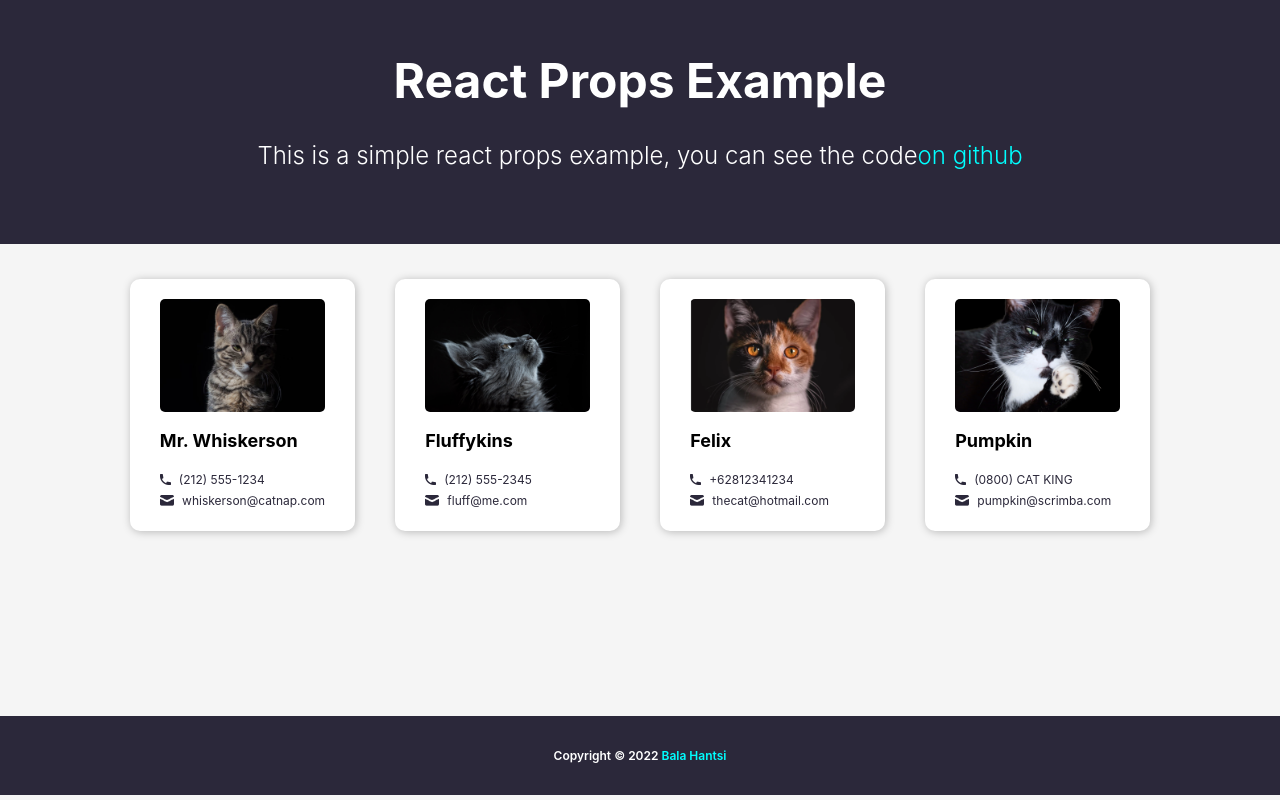
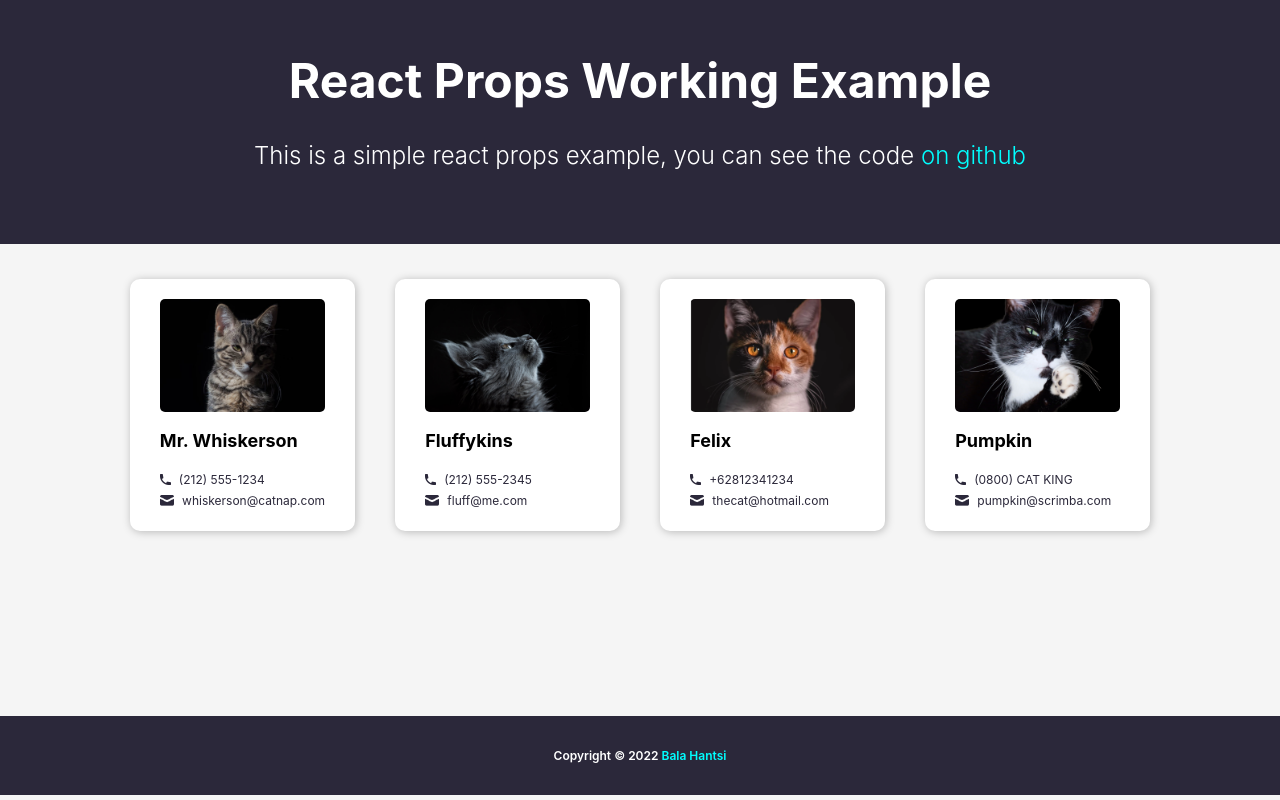
Before and after one commit to bhantsi/react-props, a React (Create React App) app: page / in a window 1280 px wide. Built offline with nearby package versions, Linux system fonts and the light colour scheme.

Commit message:
fix typo

```diff
--- a/src/components/Header.js
+++ b/src/components/Header.js
@@ -3,10 +3,10 @@ import React from "react";
 export default function Header() {
     return (
       <div className="lead--txt">
-        <h1>React Props Example </h1>
+        <h1>React Props Working Example </h1>
         <p>
           This is a simple react props example, you can see the code
-          <a href="https://github.com/bhantsi/react-props">on github</a>
+          <a href="https://github.com/bhantsi/react-props"> on github</a>
         </p>
         <br />
       </div>
```
